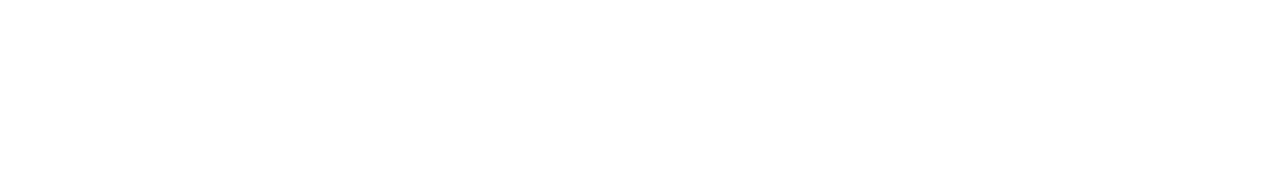
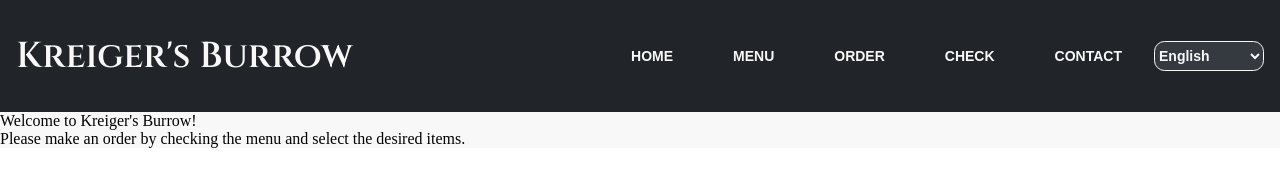
Before and after one commit to jsphthrn/restaurant-page-top, a website built with webpack: page src/template.html in a window 1280 px wide. Built offline with nearby package versions, Linux system fonts and the light colour scheme.

Commit message:
Make dynamic header with language selection.

```diff
--- a/src/index.js
+++ b/src/index.js
@@ -0,0 +1,81 @@
+import "./style.css";
+
+import { localeHome, deployHomeHome, deployHome } from "./normal-page";
+
+
+const navigationMenu = document.getElementById("language-selection");
+navigationMenu.addEventListener("change", () => {
+
+    let aux = Object.keys(localeNavigation[navigationMenu.value]);
+
+    for (let i = 0; i < aux.length; i++) {
+
+        document.getElementById("button-" + aux[i]).textContent = localeNavigation[navigationMenu.value][aux[i]];
+
+    }
+
+    document.getElementsByTagName("html")[0].setAttribute("lang", navigationMenu.value);
+
+    currentLanguage = navigationMenu.value;
+
+    container.innerHTML = "";
+    container.appendChild(deployHome(currentLanguage));
+
+});
+
+let currentPage = "home";
+
+let currentLanguage = document.getElementsByTagName("html")[0].getAttribute("lang");
+
+let localeNavigation = {
+
+    'en': {
+
+        'home': "HOME",
+        'menu': "MENU",
+        'order': "ORDER",
+        'check': "CHECK",
+        'contact': "CONTACT",
+
+    },
+
+    'es': {
+
+        'home': "INICIO",
+        'menu': "MENÚ",
+        'order': "ORDENAR",
+        'check': "CUENTA",
+        'contact': "CONTACTO",
+
+    },
+
+    'ja': {
+
+        'home': "ホーム",
+        'menu': "メニュー",
+        'order': "ご注文",
+        'check': "お支払い",
+        'contact': "連絡",
+
+    },
+
+    'zh-Hans': {
+
+        'home': "首页",
+        'menu': "菜单",
+        'order': "点餐",
+        'check': "结帐",
+        'contact': "联系",
+
+    },
+
+}
+
+let container = document.getElementById("content");
+
+container.innerHTML = "";
+
+container.appendChild(deployHome(currentLanguage, container));
+
+
+console.log(localeNavigation["ja"]);
--- /dev/null
+++ b/src/normal-page.js
@@ -0,0 +1,83 @@
+export let localeHome = {
+
+    'en': {
+
+        'welcome-message': "Welcome to Kreiger's Burrow!",
+        'sub-message': "Please make an order by checking the menu and select the desired items.",
+        'subheader-dishes': "Popular dishes",
+        'subheader-drinks': "Popular drinks",
+        'subheader-bussiness': "Bussiness hours",
+        'workdays': 'Mon - Fri: ',
+        'weekends': 'Sat & Sun: ',
+
+    },
+
+    'es': {
+
+        'welcome-message': "Bienvenido/a a Kreiger's Burrow!",
+        'sub-message': "Para ordernar, por favor navegar a la pestaña Menú y seleccionar los alimentos deseados.",
+        'subheader-dishes': "Platillos populares",
+        'subheader-drinks': "Bebidas populares",
+        'subheader-bussiness': "Horarios de servicio",
+        'workdays': 'Lun - Vie: ',
+        'weekends': 'Sáb - Dom: ',
+
+    },
+
+    'ja': {
+
+        'welcome-message': "いらっしゃいませ!　クレイガーブラーへようこそ。",
+        'sub-message': "Please make an order by checking the menu and select the desired items.",
+        'subheader-dishes': "人気な食べ物",
+        'subheader-drinks': "人気な飲み物",
+        'subheader-bussiness': "営業時間",
+        'workdays': '月 ~ 金: ',
+        'weekends': '土 ~ 日: ',
+
+    },
+
+    'zh-Hans': {
+
+        'welcome-message': "欢迎可以夹洞穴！",
+        'sub-message': "Please make an order by checking the menu and select the desired items.",
+        'subheader-dishes': "有名菜",
+        'subheader-drinks': "有名饮料",
+        'subheader-bussiness': "营业时间",
+        'workdays': '周一 ~ 周五: ',
+        'weekends': '周六和周日: ',
+
+    },
+
+
+}
+
+export function deployHome (lang, container) {
+
+    /* let aux = Object.keys(localeHome[lang]);
+
+    for (let i = 0; i < aux.length; i++) {
+
+
+
+
+    }
+
+    */
+
+    const base = document.createElement("div");
+
+    const welcomeMessage = document.createElement("div");
+    welcomeMessage.setAttribute("id", "welcome-message");
+    welcomeMessage.textContent = localeHome[lang]["welcome-message"]
+
+    const subMessage = document.createElement("div");
+    subMessage.setAttribute("id", "sub-message");
+    subMessage.textContent = localeHome[lang]["sub-message"];
+
+
+    base.appendChild(welcomeMessage);
+    base.appendChild(subMessage);
+
+    return base;
+
+}
--- a/src/style.css
+++ b/src/style.css
@@ -0,0 +1,57 @@
+@import url('https://fonts.googleapis.com/css2?family=Cinzel:wght@400..900&display=swap');
+
+
+* {
+    margin: 0;
+    padding: 0;
+    --main-black: #212529;
+    --white-background: #f8f8f8;
+    --reduced-black: #343a40;
+}
+
+header {
+    background-color: var(--main-black);
+    display: flex;
+    flex-direction: row;
+    align-items: center;
+    justify-content: space-between;
+    padding: 2em 1em;
+}
+
+#bussiness-name {
+    color: var(--white-background);
+    font-family: "Cinzel", serif;
+    font-weight: 600;
+    font-size: 36px;
+}
+
+.navigation-button {
+    height: 36px;
+    border-style: none;
+    background-color: var(--main-black);
+    color: var(--white-background);
+    font-size: 14px;
+    font-weight: 700;
+    padding: 0 2em
+}
+
+.navigation-button:hover {
+    background-color: var(--white-background);
+    color: var(--main-black);
+}
+
+.navigation-dropdown {
+    background-color: var(--reduced-black) ;
+    font-size: 14px;
+    color: var(--white-background);
+    font-weight: 700;
+    padding: 0.33333em 0;
+    border-radius: 0.75em;
+    border-width: 1px;
+    border-color: var(--white-background);
+}
+
+#content {
+    background-color: var(--white-background);
+    width: 100vw;
+}
--- a/src/template.html
+++ b/src/template.html
@@ -3,9 +3,34 @@
 <head>
     <meta charset="UTF-8">
     <meta name="viewport" content="width=device-width, initial-scale=1.0">
-    <title>Document</title>
+    <title>Kreiger's Burrow</title>
 </head>
 <body>
 
+    <header>
+        <div id="header-logo">
+            <img><span id="bussiness-name">Kreiger's Burrow</span>
+        </div>
+        <nav>
+            <button id="button-home" class="navigation-button">HOME</button>
+            <button id="button-menu" class="navigation-button">MENU</button>
+            <button id="button-order" class="navigation-button">ORDER</button>
+            <button id="button-check" class="navigation-button">CHECK</button>
+            <button id="button-contact" class="navigation-button">CONTACT</button>
+            <select name="language" id="language-selection" class="navigation-dropdown">
+                <option value="en">English</option>
+                <option value="es">Español</option>
+                <option value="ja">日本語</option>
+                <option value="zh-Hans">中文 （简单）</option>
+            </select>
+        </nav>
+    </header>
+    <div id="content">
+
+    </div>
+    <footer>
+
+    </footer>
+
 </body>
 </html>
```
Also changed, not shown: package.json (+11 -0 lines), src/main.js (added), 1 other file.
